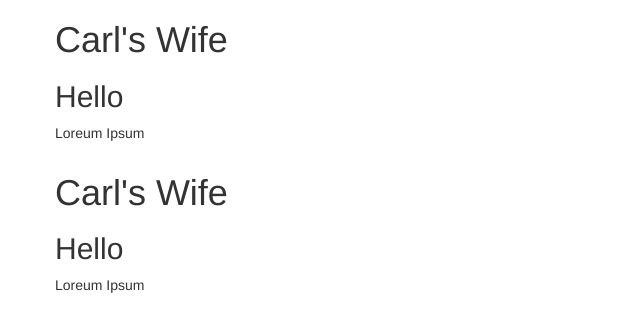
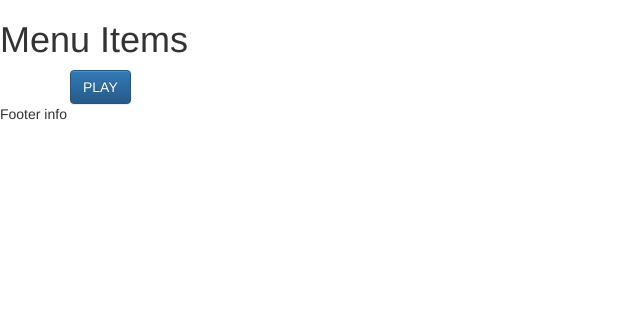
Before and after one commit to jumpalottahigh/Junction-Slush-CW, a PHP site: page / in a window 1280 px wide. Shown: the top 332 px of the page, without its empty margins (0-640 px from the left). Run offline with PHP 8.4, Linux system fonts and the light colour scheme; some libraries are stand-ins or nearby versions.

Commit message:
minor additions

```diff
--- /dev/null
+++ b/chatroom.html
@@ -0,0 +1,5 @@
+<textarea id="chat" name="chat" rows="8" cols="40">
+</textarea>
+<br>
+<input id="userText" name="userText" type="text">
+<button id="submit">Send</button>
--- a/index.php
+++ b/index.php
@@ -15,20 +15,24 @@
 </head>
 
 <body>
-  <div class="container">
-    <div class="row">
-      <h1>Carl's Wife</h1>
-      <h2>Hello</h2>
-      <p>Loreum Ipsum</p>
+
+  <header>
+    <h1>Menu Items</h1>
+  </header>
+
+  <section>
+    <div class="container">
+      <div class="row">
+        <div class="col-xs-12">
+          <button id="play" class="btn btn-primary">PLAY</button>
+        </div>
+      </div>
     </div>
-  </div>
-  <div class="container">
-    <div class="row">
-      <h1>Carl's Wife</h1>
-      <h2>Hello</h2>
-      <p>Loreum Ipsum</p>
-    </div>
-  </div>
+  </section>
+
+  <footer>
+    <p>Footer info</p>
+  </footer>
   <!-- jQuery JS -->
   <script src="https://code.jquery.com/jquery-2.1.4.min.js"></script>
   <!-- Bootstrap JavaScript -->
```
